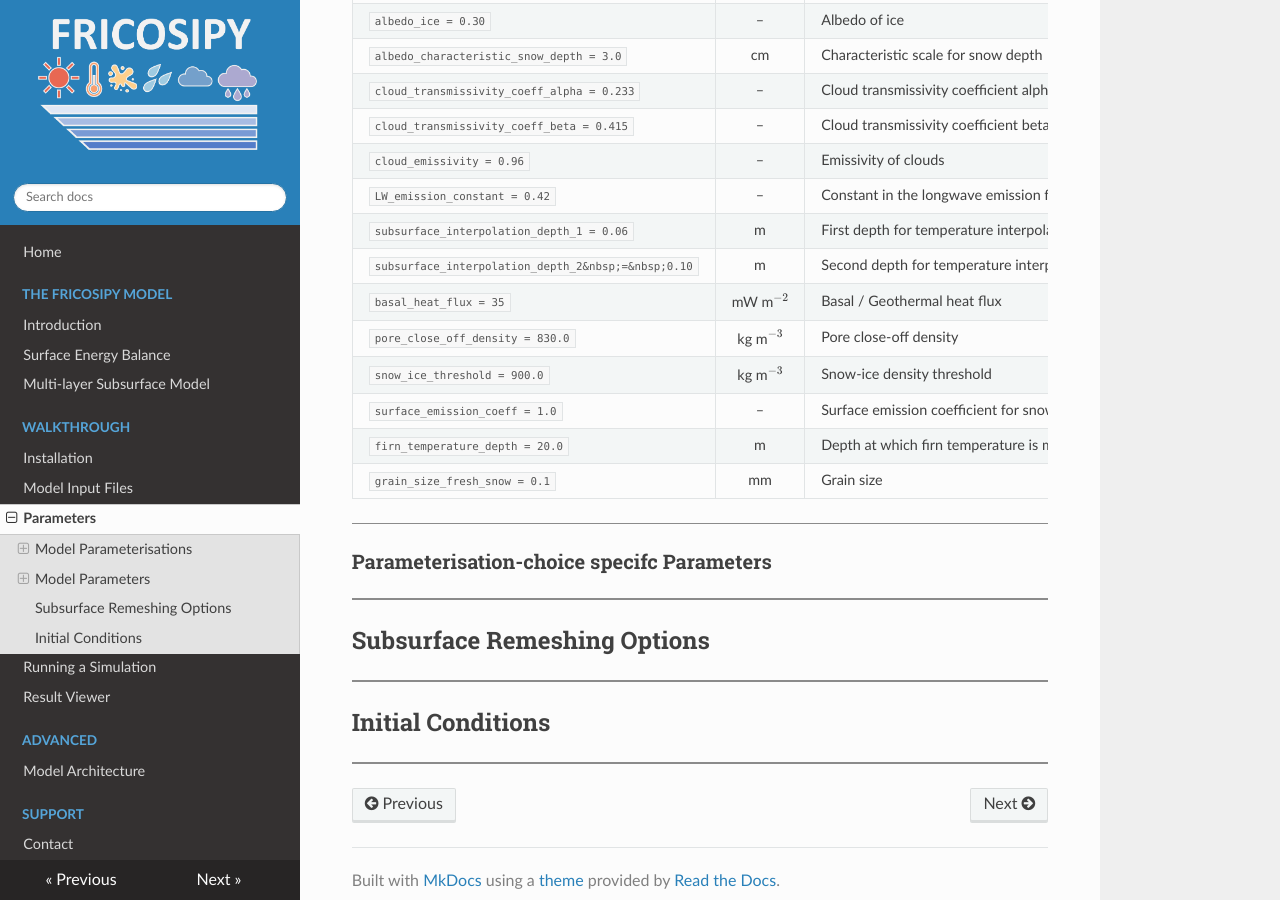
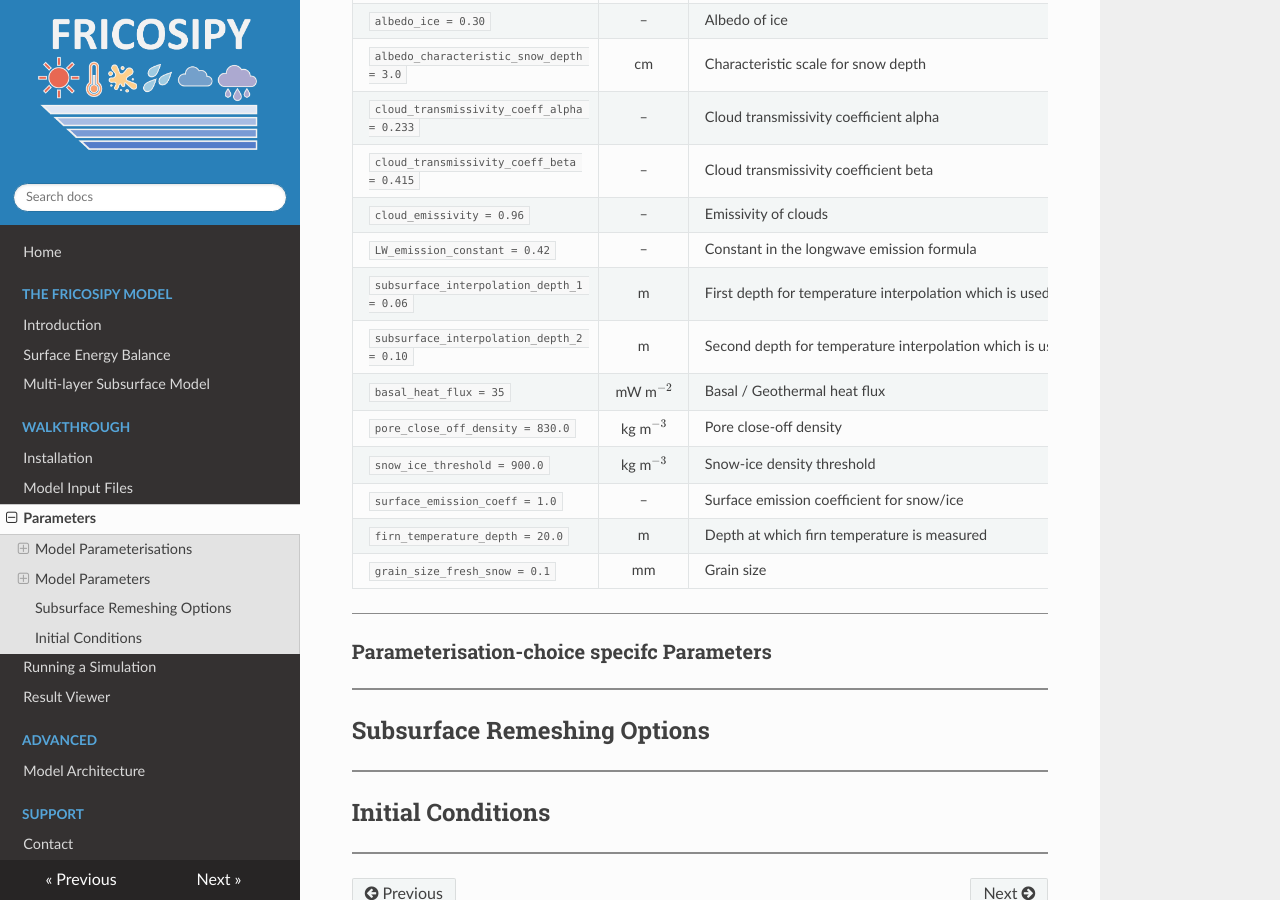
Before and after one commit to MarcusGastaldello/FRICOSIPY, an MkDocs documentation site: the page built from docs/parameters.md, in a window 1280 px wide and 900 px high, scrolled down 1793 px. Built offline with MkDocs 1.6.1, drawn with Linux system fonts in a browser that asks for light colours; some of the changed lines change nothing that is shown.

Commit message:
Update parameters.md

```diff
--- a/docs/parameters.md
+++ b/docs/parameters.md
@@ -72,7 +72,7 @@
 | `cloud_emissivity = 0.96`                         | – | Emissivity of clouds |
 | `LW_emission_constant = 0.42`                     | – | Constant in the longwave emission formula |
 | `subsurface_interpolation_depth_1 = 0.06`         | m | First depth for temperature interpolation which is used for calculation of subsurface/ground heat flux |
-| `subsurface_interpolation_depth_2&nbsp;=&nbsp;0.10`        | m | Second depth for temperature interpolation which is used for calculation of subsurface/ground heat flux |
+| `subsurface_interpolation_depth_2 = 0.10`        | m | Second depth for temperature interpolation which is used for calculation of subsurface/ground heat flux |
 | `basal_heat_flux = 35`                            | mW m$^{-2}$ | Basal / Geothermal heat flux |
 | `pore_close_off_density = 830.0`                  | kg m$^{-3}$ | Pore close-off density |
 | `snow_ice_threshold = 900.0`                      | kg m$^{-3}$ | Snow-ice density threshold |
```
